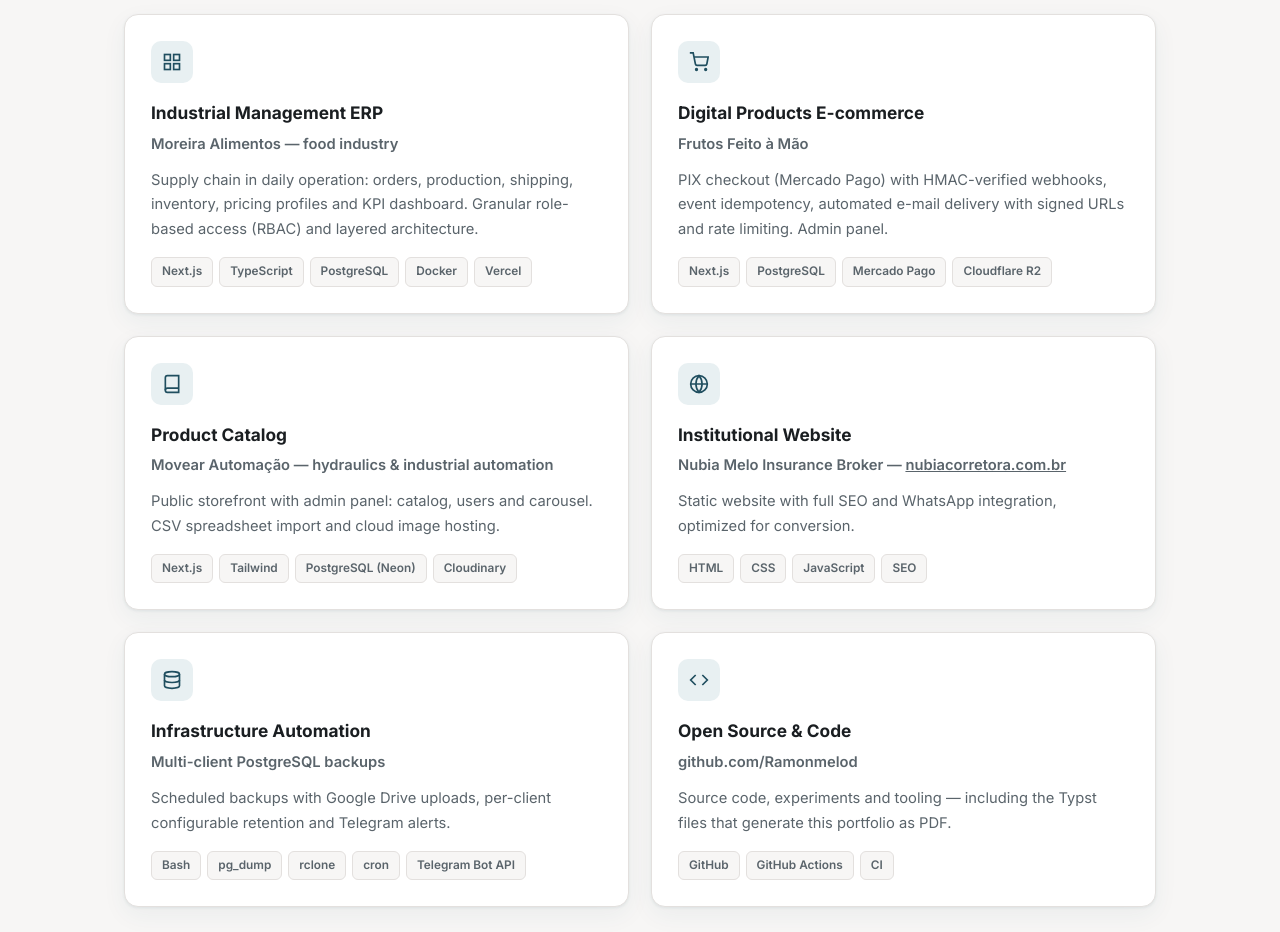
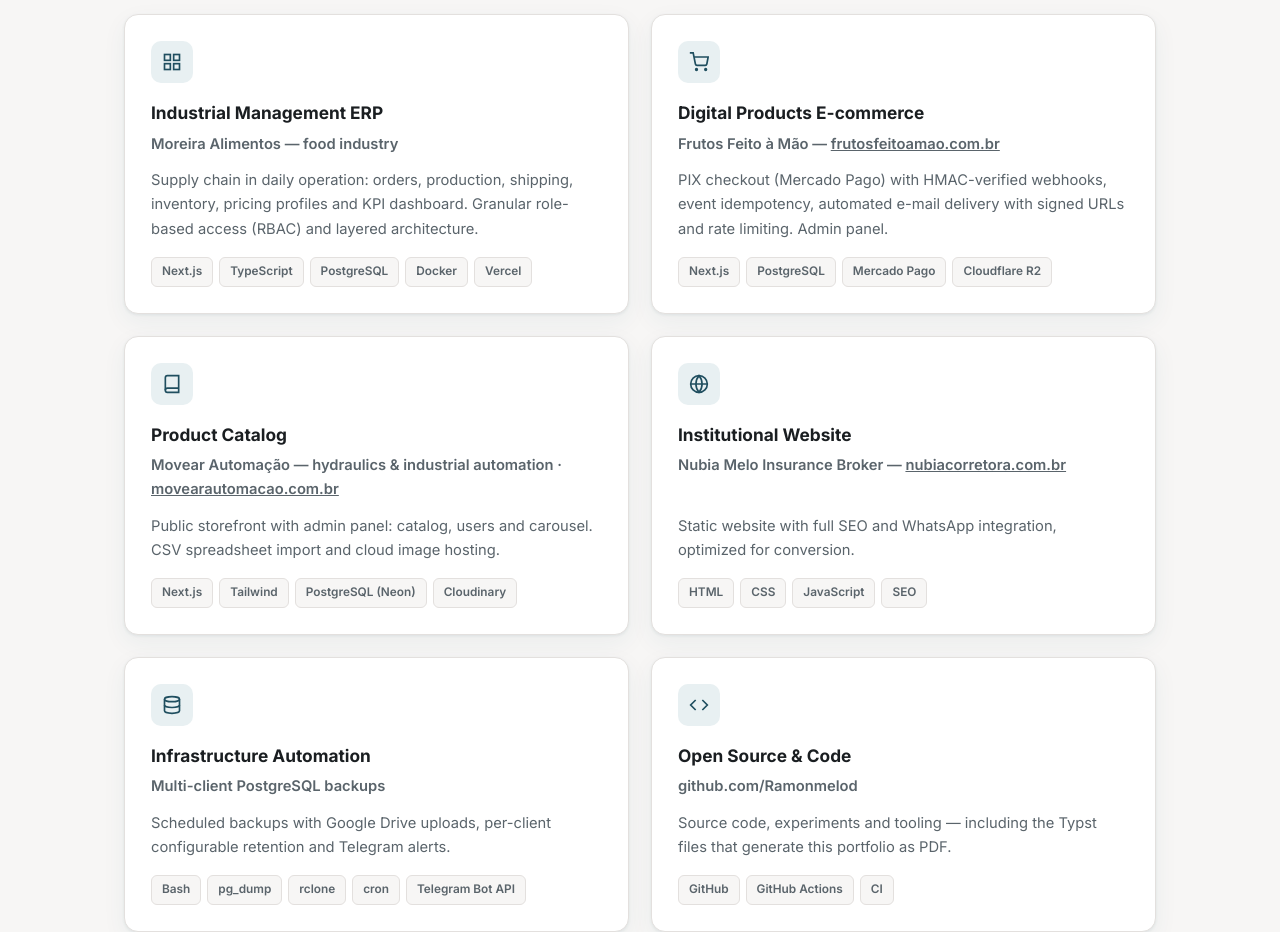
Before and after one commit to Ramonmelod/personal-portfolio, a plain HTML site: page index.html in a window 1280 px wide. Shown: the part 840-1772 px from the top of the page. Drawn offline with Linux system fonts and the light colour scheme.

Commit message:
chore: add links to some projects

```diff
--- a/index.html
+++ b/index.html
@@ -281,7 +281,7 @@
     <article class="card reveal">
       <div class="card-icon"><svg width="20" height="20" viewBox="0 0 24 24" fill="none" stroke="currentColor" stroke-width="2"><circle cx="9" cy="21" r="1"/><circle cx="20" cy="21" r="1"/><path d="M1 1h4l2.68 13.39a2 2 0 0 0 2 1.61h9.72a2 2 0 0 0 2-1.61L23 6H6"/></svg></div>
       <h3><span class="pt-only">E-commerce de Produtos Digitais</span><span class="en-only">Digital Products E-commerce</span></h3>
-      <p class="card-sub">Frutos Feito à Mão</p>
+      <p class="card-sub">Frutos Feito à Mão — <a href="https://frutosfeitoamao.com.br" target="_blank" rel="noopener" style="color:inherit">frutosfeitoamao.com.br</a></p>
       <p><span class="pt-only">Checkout PIX (Mercado Pago) com webhooks verificados por assinatura HMAC, idempotência de eventos, entrega automática por e-mail com URLs assinadas e rate limiting. Painel administrativo.</span><span class="en-only">PIX checkout (Mercado Pago) with HMAC-verified webhooks, event idempotency, automated e-mail delivery with signed URLs and rate limiting. Admin panel.</span></p>
       <div class="tags"><span class="tag">Next.js</span><span class="tag">PostgreSQL</span><span class="tag">Mercado Pago</span><span class="tag">Cloudflare R2</span></div>
     </article>
@@ -289,7 +289,7 @@
     <article class="card reveal">
       <div class="card-icon"><svg width="20" height="20" viewBox="0 0 24 24" fill="none" stroke="currentColor" stroke-width="2"><path d="M4 19.5A2.5 2.5 0 0 1 6.5 17H20"/><path d="M6.5 2H20v20H6.5A2.5 2.5 0 0 1 4 19.5v-15A2.5 2.5 0 0 1 6.5 2z"/></svg></div>
       <h3><span class="pt-only">Catálogo de Produtos</span><span class="en-only">Product Catalog</span></h3>
-      <p class="card-sub"><span class="pt-only">Movear Automação — hidráulica e automação industrial</span><span class="en-only">Movear Automação — hydraulics &amp; industrial automation</span></p>
+      <p class="card-sub"><span class="pt-only">Movear Automação — hidráulica e automação industrial</span><span class="en-only">Movear Automação — hydraulics &amp; industrial automation</span> · <a href="https://movearautomacao.com.br" target="_blank" rel="noopener" style="color:inherit">movearautomacao.com.br</a></p>
       <p><span class="pt-only">Vitrine pública com painel administrativo: catálogo, usuários e carrossel. Importação via planilhas CSV e imagens em nuvem.</span><span class="en-only">Public storefront with admin panel: catalog, users and carousel. CSV spreadsheet import and cloud image hosting.</span></p>
       <div class="tags"><span class="tag">Next.js</span><span class="tag">Tailwind</span><span class="tag">PostgreSQL (Neon)</span><span class="tag">Cloudinary</span></div>
     </article>
```
